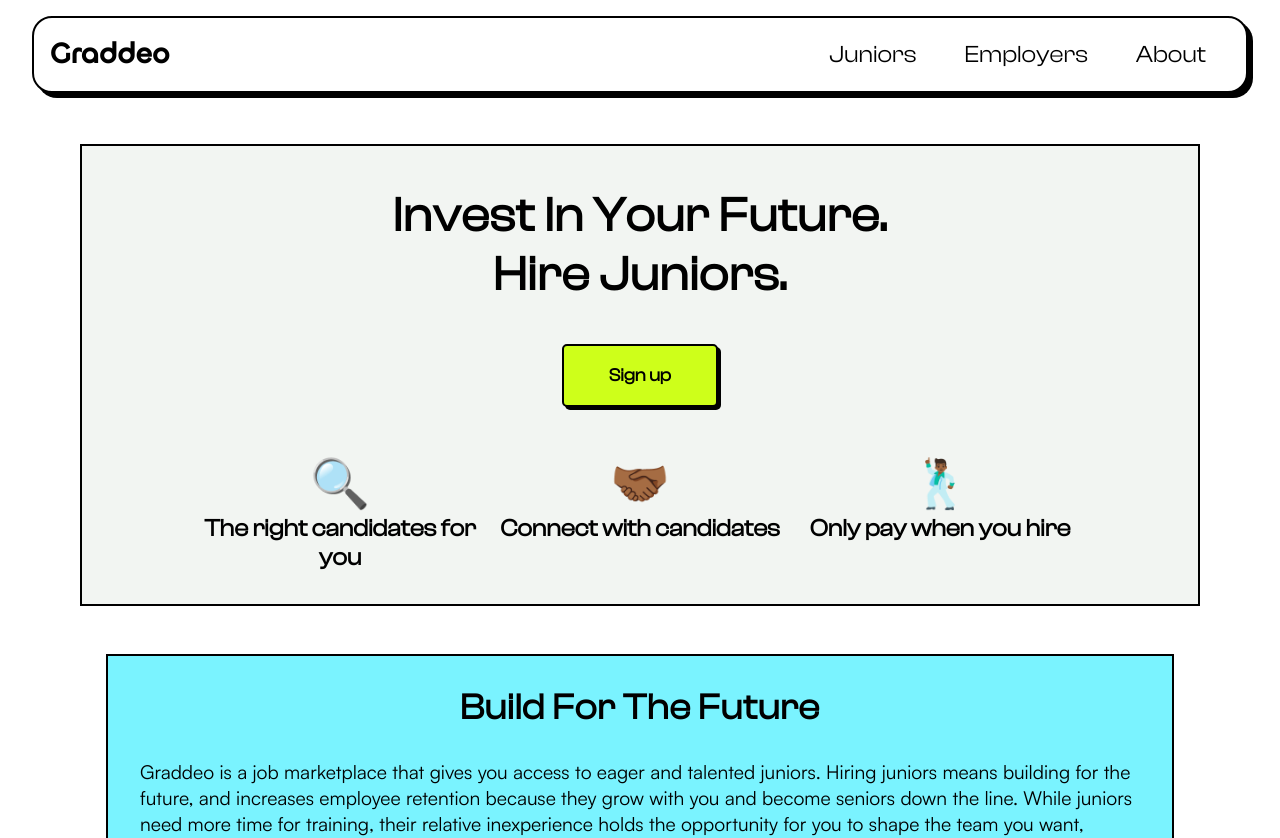
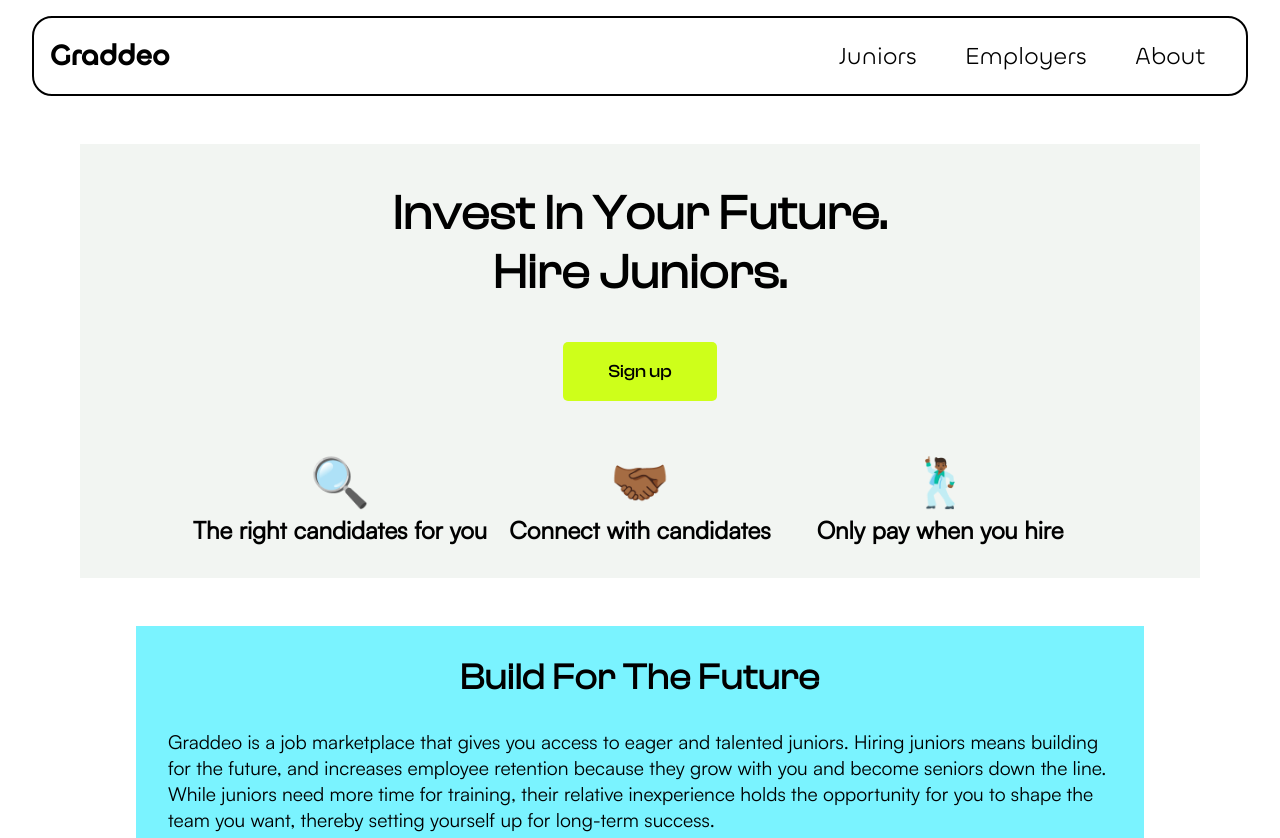
Before and after one commit to Kamo-Chip/Graddeo, a Next.js app: page /companies in a window 1280 px wide. Shown: the top 838 px of the page. Built offline with nearby package versions, Linux system fonts and the light colour scheme; no server answers; the database is empty; sample sign-in values are in the browser's storage.

Commit message:
Minor ui updates

```diff
--- a/pages/candidates/create-profile.js
+++ b/pages/candidates/create-profile.js
@@ -693,7 +693,7 @@ const CreateCandidateProfile = () => {
           />
           <FieldContainer
             name="gender"
-            label="Biological Sex"
+            label="Gender"
             smallText="Will be beneficial in the case that companies are looking to
             diversify their team. For example looking to employ more women"
             fieldType={
--- a/pages/candidates/index.js
+++ b/pages/candidates/index.js
@@ -87,7 +87,7 @@ const CandidateLandingPage = () => {
           style={{
             background: "var(--color-5)",
             color: "#fff",
-            border: "solid #000 2px",
+            // border: "solid #000 2px",
           }}
           className={routeIndexStyles.sectionPad}
         >
@@ -155,7 +155,7 @@ const CandidateLandingPage = () => {
             style={{
               background: "var(--color-3)",
               color: "#000",
-              border: "solid #000 2px",
+              // border: "solid #000 2px",
               paddingTop: "1em",
             }}
             className={routeIndexStyles.sectionPad}
--- a/pages/companies/index.js
+++ b/pages/companies/index.js
@@ -103,7 +103,7 @@ const CompanyLandingPage = () => {
           style={{
             background: "var(--color-3)",
             color: "#000",
-            border: "solid #000 2px",
+            // border: "solid #000 2px",
           }}
           className={routeIndexStyles.sectionPad}
         >
@@ -186,7 +186,7 @@ const CompanyLandingPage = () => {
               background: "var(--color-1)",
               color: "#000",
               paddingTop: "1em",
-              border: "solid #000 2px",
+              // border: "solid #000 2px",
             }}
             className={routeIndexStyles.sectionPad}
           >
--- a/styles/about.module.css
+++ b/styles/about.module.css
@@ -3,7 +3,7 @@
     width: fit-content;
     max-width: 900px;
     margin-bottom: 3rem;
-    border: solid #000 2px;
+    /* border: solid #000 2px; */
 }
 
 .detail p {
--- a/styles/card.module.css
+++ b/styles/card.module.css
@@ -1,7 +1,8 @@
 .card {
   background-color: var(--color-4);
   border: solid #000 2px;
-  box-shadow: #000 5px 5px;
+  /* box-shadow: #000 5px 5px; */
+  border-radius: 5px;
   display: flex;
   flex-direction: row;
   padding: 1em;
@@ -11,18 +12,23 @@
   width: 100%;
   max-width: 1000px;
   min-width: unset !important;
-  transition: box-shadow 500ms;
+  /* transition: box-shadow 500ms; */
+  transition: transform 500ms;
   cursor: pointer;
 }
 
-.card:hover, .jobCard:hover {
-  box-shadow: none;
+.card:hover,
+.jobCard:hover {
+  /* box-shadow: none; */
+  transform: translateY(-5px);
 }
 
 .jobCard {
   background-color: var(--color-4);
   border: solid #000 2px;
-  box-shadow: #000 5px 5px;
+  /* box-shadow: #000 5px 5px; */
+
+  border-radius: 5px;
   display: flex;
   flex-direction: row;
   padding: 1em;
@@ -32,7 +38,8 @@
   width: 100%;
   max-width: 1000px;
   min-width: unset !important;
-  transition: box-shadow 500ms;
+  /* transition: box-shadow 500ms; */
+  transition: transform 500ms;
   cursor: pointer;
 }
 
@@ -63,7 +70,7 @@
 
 .benefitsContainer {
   width: 50%;
-  margin-right: .5rem;
+  margin-right: 0.5rem;
 }
 
 .benefitsContainer ul {
@@ -98,7 +105,7 @@
   flex-direction: column;
   align-items: center;
   width: 50%;
-  margin-right: .5rem;
+  margin-right: 0.5rem;
 }
 
 .link {
@@ -169,7 +176,7 @@
   }
 
   .benefitsContainer {
-    margin-top: .25rem;
+    margin-top: 0.25rem;
     margin-right: 0;
     width: 100%;
     min-height: 45px;
--- a/styles/globals.css
+++ b/styles/globals.css
@@ -77,20 +77,20 @@ input, select, textarea {
 button {
   border-radius: 5px;
   width: fit-content;
-  border: solid #000 2px;
+  border: none;
+  /* border: solid #000 2px; */
   padding: 0.5em;
   color: #000;
   cursor: pointer;
-  font-family: clashDisplayRegular;
-  font-weight: 600;
+  font-family: clashDisplayMedium;
   padding: .35em 1em;
-  box-shadow: #000 3px 3px;
+  /* box-shadow: #000 3px 3px; */
   font-size: 1.125rem;
-  transition: box-shadow 500ms;
+  transition: transform 500ms;
 }
 
 button:hover {
-  box-shadow: none;
+  transform: translateY(-5px);
 }
 
 input:focus,
--- a/styles/jobs.module.css
+++ b/styles/jobs.module.css
@@ -14,7 +14,7 @@
   display: flex;
   align-items: center;
   border: solid #000 2px;
-  box-shadow: #000 5px 5px;
+  /* box-shadow: #000 5px 5px; */
   padding: .5em;
 }
 
--- a/styles/navigation.css
+++ b/styles/navigation.css
@@ -5,7 +5,6 @@
   width: 95%;
   padding: 1rem 1rem;
   color: #000;
-  box-shadow: #000 5px 5px;
   border-radius: 20px;
   border: solid #000 2px;
   margin-top: 1rem;
@@ -41,7 +40,7 @@
   flex-direction: row;
   padding: 5px 0;
   margin: 0;
-  font-family: clashDisplayRegular;
+  font-family: chillaxRegular;
   font-size: 1.5rem;
 }
 
--- a/styles/routeIndex.module.css
+++ b/styles/routeIndex.module.css
@@ -18,7 +18,7 @@
   width: 300px;
   text-align: center;
   font-size: 1.5rem;
-  font-family: clashDisplayRegular;
+  font-family: satoshi;
   font-weight: bold;
 }
 
@@ -48,7 +48,7 @@
 .explanation2 p {
   font-size: 2rem;
   padding: .5em 2em;
-  border: solid #000 2px;
+  /* border: solid #000 2px; */
 }
 
 .details {
@@ -72,6 +72,7 @@
 
 .sectionPad {
   padding: 0em 2em 1em 2em;
+  width: 90%;
 }
 
 .section1 {
@@ -81,7 +82,7 @@
   align-items: center;
   background-color: var(--color-4);
   padding-bottom: 2em;
-  border: solid #000 2px;
+  /* border: solid #000 2px; */
 }
 
 @media screen and (max-width: 1024px){
@@ -107,6 +108,10 @@
 }
 
 @media screen and (max-width: 768px) {
+  .sectionPad {
+    width: 100%;
+  }
+
   .explanation2 {
     flex-direction: column;
     justify-content: center;
--- a/styles/utilities.module.css
+++ b/styles/utilities.module.css
@@ -54,7 +54,7 @@
   margin: 0.2rem;
   border: solid #000 2px;
   border-radius: 5px;
-  box-shadow: #000 3px 3px;
+  /* box-shadow: #000 3px 3px; */
 }
 
 .mergeInputWithDiv {
@@ -145,7 +145,8 @@
   margin-bottom: 1rem;
   padding-bottom: 2em;
   border: solid #000 2px;
-  box-shadow: #000 5px 5px;
+  border-radius: 5px;
+  /* box-shadow: #000 5px 5px; */
 }
 
 .form h2 {
@@ -158,7 +159,7 @@
   padding: 0.5em;
   border: solid #000 2px;
   border-radius: 3px;
-  box-shadow: #000 3px 3px;
+  /* box-shadow: #000 3px 3px; */
   background-color: #fff;
   margin-left: 0.5rem;
 }
@@ -213,21 +214,19 @@
   font-size: 1rem;
   width: fit-content;
   height: fit-content;
-  border: solid #000 2px;
+  /* border: solid #000 2px; */
   padding: 0.5em;
   background-color: var(--color-1);
   color: #000;
   cursor: pointer;
-  transition: background-color 500ms, color 500ms, box-shadow 500ms;
-  font-family: clashDisplayRegular;
-  font-weight: 600;
-  padding: 0.35em 1em;
-  box-shadow: #000 3px 3px;
+  transition: transform 500ms;
+  font-family: clashDisplayMedium;
+  padding: 0.5em 1.5em;
+  /* box-shadow: #000 3px 3px; */
 }
 
 .formButton:hover {
-  box-shadow: none;
-  background-color: var(--dark-color-1);
+  transform: translateY(-5px);
 }
 
 .checkBoxLabel {
```
Also changed, not shown: todo.txt.
